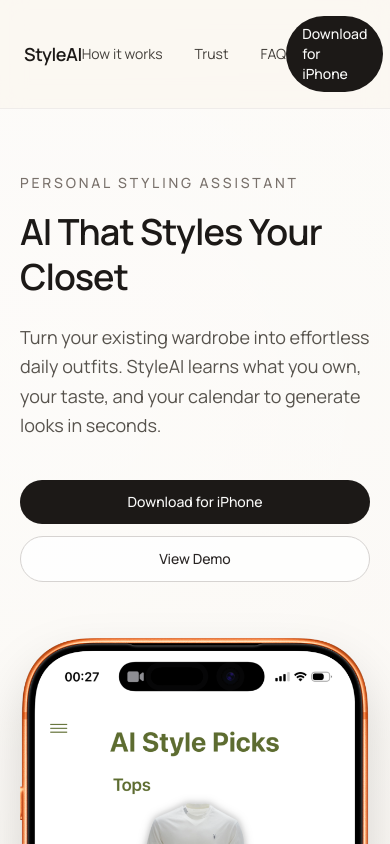
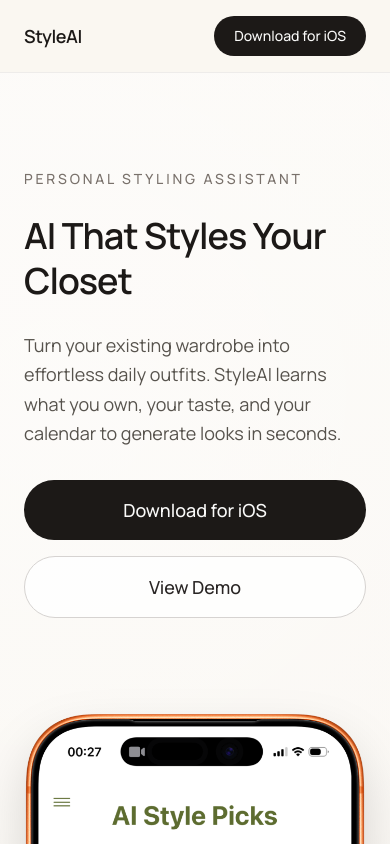
Before and after one commit to ahmetutku/styleai-landing, a Next.js app: page / in a window 390 px wide. Shown: the top 844 px of the page. Built offline with nearby package versions, Linux system fonts and the light colour scheme.

Commit message:
Refactor spacing and padding in multiple components for improved layout consistency

```diff
--- a/src/components/faq-accordion.tsx
+++ b/src/components/faq-accordion.tsx
@@ -36,7 +36,7 @@
   const [openIndex, setOpenIndex] = useState<number | null>(0);
 
   return (
-    <section id="faq" className="mx-auto w-full max-w-4xl px-5 py-24 sm:px-8" aria-labelledby="faq-title">
+    <section id="faq" className="mx-auto w-full max-w-4xl px-5 py-20 sm:px-8 md:py-24" aria-labelledby="faq-title">
       <Reveal>
         <h2 id="faq-title" className="text-3xl font-semibold tracking-tight text-stone-900 sm:text-4xl">
           Frequently Asked Questions
--- a/src/components/feature-highlights.tsx
+++ b/src/components/feature-highlights.tsx
@@ -38,7 +38,7 @@
 
 export function FeatureHighlights() {
   return (
-    <section className="mx-auto w-full max-w-6xl px-5 py-24 sm:px-8" aria-label="Feature highlights">
+    <section className="mx-auto w-full max-w-6xl px-5 py-20 sm:px-8 md:py-24" aria-label="Feature highlights">
       <Reveal>
         <h2 className="text-3xl font-semibold tracking-tight text-stone-900 sm:text-4xl">Feature Highlights</h2>
       </Reveal>
--- a/src/components/hero.tsx
+++ b/src/components/hero.tsx
@@ -3,37 +3,37 @@
 
 export function Hero() {
   return (
-    <section id="top" className="mx-auto grid w-full max-w-6xl gap-14 px-5 pt-16 pb-20 sm:px-8 lg:grid-cols-[1fr_0.9fr] lg:items-center lg:gap-20">
+    <section id="top" className="mx-auto grid w-full max-w-6xl gap-12 px-6 pt-24 pb-16 sm:px-8 md:gap-14 md:pb-20 lg:grid-cols-[1fr_0.9fr] lg:items-center lg:gap-20">
       <Reveal>
-        <p className="mb-4 text-sm font-medium uppercase tracking-[0.2em] text-stone-500">Personal styling assistant</p>
+        <p className="mb-6 text-sm font-medium uppercase tracking-[0.2em] text-stone-500">Personal styling assistant</p>
         <h1 className="max-w-xl text-4xl font-semibold leading-tight tracking-tight text-stone-900 sm:text-5xl lg:text-6xl">
           AI That Styles Your Closet
         </h1>
-        <p className="mt-6 max-w-xl text-lg leading-relaxed text-stone-600 sm:text-xl">
+        <p className="mt-7 max-w-xl text-lg leading-relaxed text-stone-600 sm:text-xl">
           Turn your existing wardrobe into effortless daily outfits. StyleAI learns what you own, your taste, and your calendar to generate looks in seconds.
         </p>
 
-        <div className="mt-10 flex flex-col gap-3 sm:flex-row">
+        <div className="mt-8 flex flex-col gap-4 sm:flex-row">
           <a
             id="early-access"
             href="https://apps.apple.com/us/app/styleai-fashion-assistant/id6744303536"
             target="_blank"
             rel="noopener noreferrer"
-            className="inline-flex items-center justify-center rounded-full bg-stone-900 px-6 py-3 text-sm font-medium text-stone-50 transition-transform duration-200 hover:-translate-y-0.5"
+            className="inline-flex w-full items-center justify-center rounded-full bg-stone-900 px-6 py-4 text-lg font-medium text-stone-50 transition-transform duration-200 hover:-translate-y-0.5 sm:w-auto sm:py-3 sm:text-sm"
           >
-            Download for iPhone
+            Download for iOS
           </a>
           <a
             href="#demo"
-            className="inline-flex items-center justify-center rounded-full border border-stone-300 bg-white/80 px-6 py-3 text-sm font-medium text-stone-800 transition-colors hover:bg-stone-100"
+            className="inline-flex w-full items-center justify-center rounded-full border border-stone-300 bg-white/80 px-6 py-4 text-lg font-medium text-stone-800 transition-colors hover:bg-stone-100 sm:w-auto sm:py-3 sm:text-sm"
           >
             View Demo
           </a>
         </div>
       </Reveal>
 
-      <Reveal delay={0.12} className="mx-auto w-full max-w-sm">
-        <div className="max-w-[420px] mx-auto">
+      <Reveal delay={0.12} className="mx-auto mt-12 w-full max-w-sm lg:mt-0">
+        <div className="mx-auto max-w-[420px]">
           <Image
             src="/images/aioutfit.png"
             alt="StyleAI outfit recommendations"
--- a/src/components/how-it-works.tsx
+++ b/src/components/how-it-works.tsx
@@ -36,7 +36,7 @@
 
 export function HowItWorks() {
   return (
-    <section id="how-it-works" className="mx-auto w-full max-w-6xl px-5 py-24 sm:px-8">
+    <section id="how-it-works" className="mx-auto w-full max-w-6xl px-5 py-20 sm:px-8 md:py-24">
       <Reveal>
         <h2 className="text-3xl font-semibold tracking-tight text-stone-900 sm:text-4xl">How It Works</h2>
         <p className="mt-4 max-w-2xl text-lg text-stone-600">
--- a/src/components/nav.tsx
+++ b/src/components/nav.tsx
@@ -8,7 +8,7 @@
 
 export function Nav() {
   return (
-    <header className="sticky top-0 z-50 border-b border-stone-200/60 bg-[rgba(250,247,241,0.82)] backdrop-blur-md">
+    <header className="sticky top-0 z-50 border-b border-stone-200/60 bg-[rgba(250,247,241,0.95)] md:bg-[rgba(250,247,241,0.82)] md:backdrop-blur-md">
       <nav className="mx-auto flex w-full max-w-6xl items-center justify-between px-6 py-4" aria-label="Main navigation">
         <div className="flex flex-1 items-center">
           <Link href="#top" className="text-lg font-semibold tracking-tight text-stone-900">
@@ -16,7 +16,7 @@
           </Link>
         </div>
 
-        <ul className="flex flex-1 items-center justify-center gap-8 text-sm text-stone-700 whitespace-nowrap">
+        <ul className="hidden flex-1 items-center justify-center gap-8 whitespace-nowrap text-sm text-stone-700 md:flex">
           {links.map((link) => (
             <li key={link.href}>
               <Link href={link.href} className="transition-colors hover:text-stone-900">
@@ -29,9 +29,9 @@
         <div className="flex flex-1 items-center justify-end">
           <a
             href="https://apps.apple.com/us/app/styleai-fashion-assistant/id6744303536"
-            className="rounded-full bg-stone-900 px-4 py-2 text-sm font-medium text-stone-50 transition-transform duration-200 hover:-translate-y-0.5"
+            className="rounded-full bg-stone-900 px-5 py-2.5 text-sm font-medium text-stone-50 transition-transform duration-200 hover:-translate-y-0.5 md:px-6 md:py-3 md:text-base"
           >
-            Download for iPhone
+            Download for iOS
           </a>
         </div>
       </nav>
--- a/src/components/social-proof.tsx
+++ b/src/components/social-proof.tsx
@@ -4,7 +4,7 @@
 
 export function SocialProof() {
   return (
-    <Reveal className="mx-auto w-full max-w-6xl px-5 py-8 sm:px-8" id="demo">
+    <Reveal className="mx-auto w-full max-w-6xl px-5 py-12 sm:px-8 md:py-14" id="demo">
       <section className="rounded-3xl border border-stone-200 bg-white/65 px-6 py-7 backdrop-blur-sm sm:px-10" aria-label="Social proof">
         <div className="flex flex-col gap-6 md:flex-row md:items-center md:justify-between">
           <p className="text-sm font-medium uppercase tracking-[0.16em] text-stone-500">Trusted by early users</p>
--- a/src/components/trust-section.tsx
+++ b/src/components/trust-section.tsx
@@ -3,7 +3,7 @@
 
 export function TrustSection() {
   return (
-    <section id="trust" className="mx-auto w-full max-w-6xl px-5 py-20 sm:px-8">
+    <section id="trust" className="mx-auto w-full max-w-6xl px-5 py-20 sm:px-8 md:py-24">
       <div className="grid gap-6 lg:grid-cols-[1.2fr_0.8fr]">
         <Reveal>
           <article className="rounded-3xl border border-stone-200 bg-white/70 p-8 sm:p-10">
```
